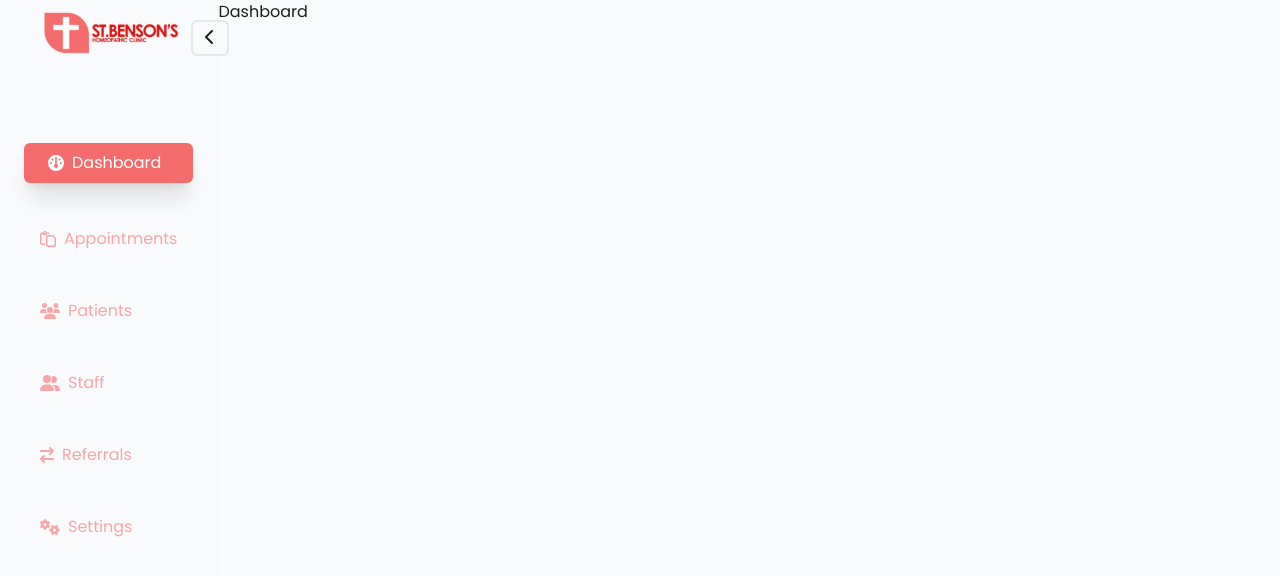
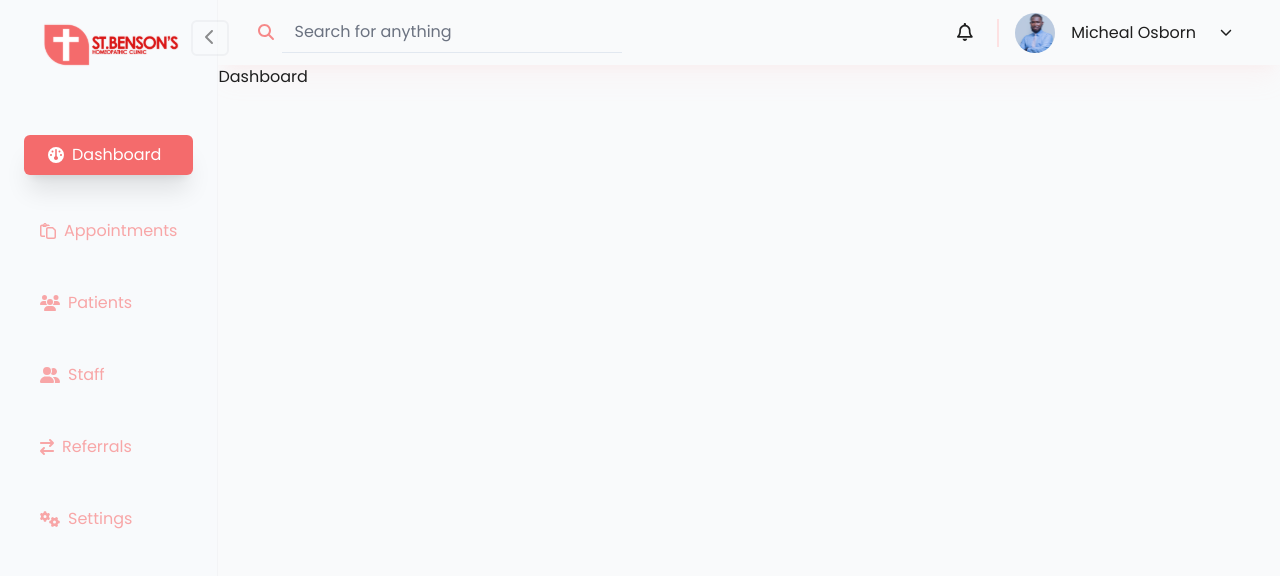
Before and after one commit to CHIMS-Project/chims_frontend, a React (Vite) app: page /main in a window 1280 px wide. Shown: the top 576 px of the page. Built offline with nearby package versions, Linux system fonts and the light colour scheme.

Commit message:
Created main header for the dashboard

```diff
--- /dev/null
+++ b/src/components/form/SearchBar.jsx
@@ -0,0 +1,13 @@
+import { faMagnifyingGlass } from "@fortawesome/free-solid-svg-icons"
+import { FontAwesomeIcon } from "@fortawesome/react-fontawesome"
+
+export const SearchBar = () => {
+  return (
+    <form className="flex items-center gap-2">
+        <div className="text-primary-400" >
+            <FontAwesomeIcon icon={faMagnifyingGlass} />
+        </div>
+        <input type="search" className="ring-0 border-0 border-b border-b-slate-200 bg-inherit focus:ring-0 focus:border-b-primary-500" placeholder="Search for anything" />
+    </form>
+  )
+}
--- /dev/null
+++ b/src/components/headers/MainHeader.jsx
@@ -0,0 +1,30 @@
+import { FontAwesomeIcon } from "@fortawesome/react-fontawesome"
+import { SearchBar } from "../form/SearchBar"
+import { faBell } from "@fortawesome/free-regular-svg-icons"
+import { faChevronDown } from "@fortawesome/free-solid-svg-icons"
+import profilePicture from '../../assets/images/profile-pic.jpg'
+
+export const MainHeader = () => {
+  return (
+    <header className="flex items-center justify-between px-10 py-3 shadow-xl shadow-primary-200/10">
+        <SearchBar />
+
+        <div className="flex items-center gap-4" >
+            <button className="hover:bg-slate-200 px-2 py-1 rounded-md text-lg" >
+                <FontAwesomeIcon icon={faBell}  />
+            </button>
+
+            <div className=" w-0.5 h-7 bg-primary-100"></div>
+
+            <div className="w-10 h-10 rounded-full bg-gray-100" >
+                <img src={profilePicture} alt="profile" className="w-full h-full object-cover rounded-full" />
+            </div>
+            <span>Micheal Osborn</span>
+            <button className="hover:bg-slate-200 px-2 py-1 rounded-md text-xs" >
+                <FontAwesomeIcon icon={faChevronDown}  />
+            </button>
+
+        </div>
+    </header>
+  )
+}
--- a/src/components/navs/MainSideNav.jsx
+++ b/src/components/navs/MainSideNav.jsx
@@ -4,7 +4,7 @@ import { faFileClipboard } from "@fortawesome/free-regular-svg-icons"
 
 export const MainSideNav = () => {
   return (
-    <nav className="flex flex-col gap-10 px-6 mt-8" >
+    <nav className="flex flex-col gap-10 px-6 mt-3" >
 
         <SideNavBtn to="." text="Dashboard" end icon={faDashboard} />
         <SideNavBtn to="appointments" text="Appointments" icon={faFileClipboard} />
--- a/src/layouts/MainLayout.jsx
+++ b/src/layouts/MainLayout.jsx
@@ -5,6 +5,7 @@ import { FontAwesomeIcon } from "@fortawesome/react-fontawesome";
 import { faChevronLeft } from "@fortawesome/free-solid-svg-icons";
 import { useRef, useContext } from "react";
 import { AppConfigsContext } from "../serviceProviders/contexts/AppConfigsContext";
+import { MainHeader } from "../components/headers/MainHeader";
 
 export const MainLayout = () => {
 	const navCtrlRef = useRef(null);
@@ -15,11 +16,11 @@ export const MainLayout = () => {
 	};
 	return (
 		<div className="h-screen flex">
-			<div className="w-fit h-full relative py-2 border-r border-r-gray-100">
+			<div className="w-fit h-full relative py-2 border-r border-r-gray-100 pt-5">
 				<button
 					onClick={toggleNav}
 					ref={navCtrlRef}
-					className="absolute -right-3 top-5 py-1 px-3 bg-slate-50 border-2 boarder-slate-100 rounded-md transition">
+					className="absolute -right-3 top-5 py-1 px-3 bg-slate-50 border-2 boarder-slate-100 rounded-md transition opacity-50 hover:opacity-100">
 					<FontAwesomeIcon icon={faChevronLeft} />
 				</button>
 				{sideNavOpen && (
@@ -38,7 +39,8 @@ export const MainLayout = () => {
 				<MainSideNav />
 			</div>
 
-			<div className="flex-1 h-full bg-gray-50">
+			<div className="flex-1 h-full bg-gray-50 overflow-auto">
+                <MainHeader />
 				<Outlet />
 			</div>
 		</div>
```
